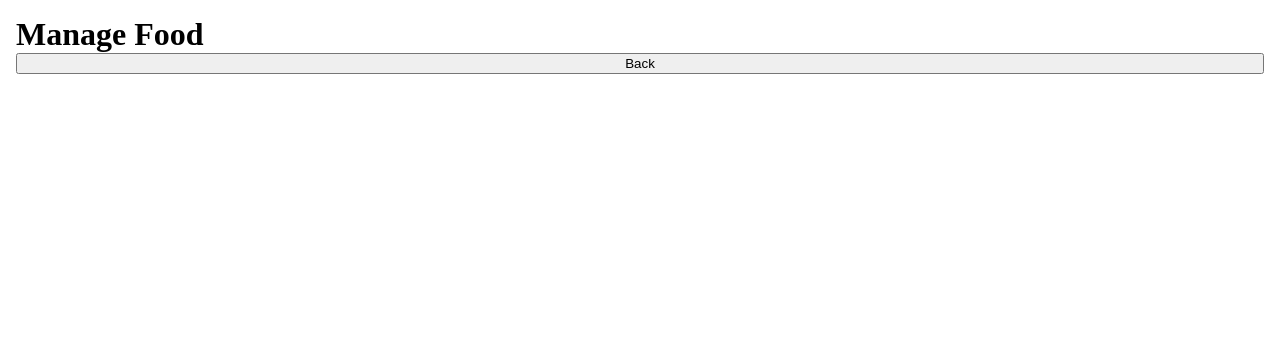
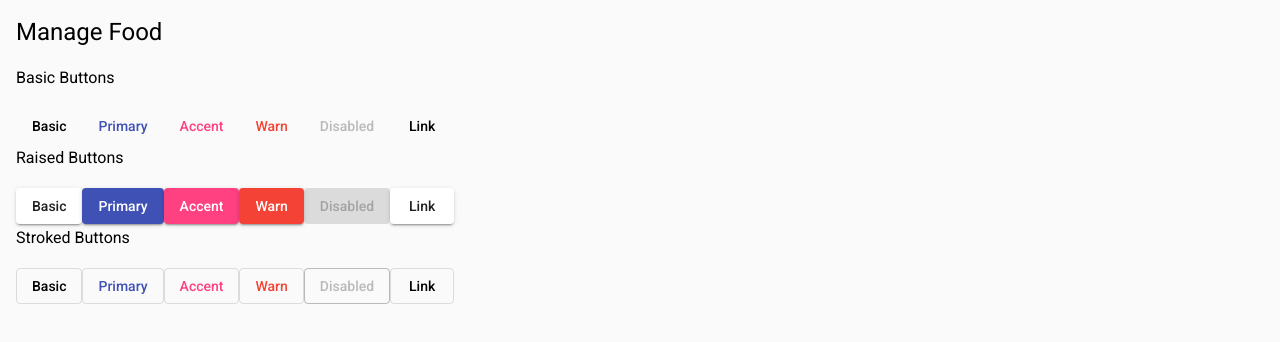
Before and after one commit to michael-dean-haynie/macro-plan-ui, an Angular app: page / in a window 1280 px wide. Shown: the top 342 px of the page. Built offline with nearby package versions, Linux system fonts and the light colour scheme.

Commit message:
Add Material2 to project

```diff
--- a/package.json
+++ b/package.json
@@ -11,15 +11,18 @@
   },
   "private": true,
   "dependencies": {
-    "@angular/animations": "~7.2.0",
+    "@angular/animations": "^7.2.12",
+    "@angular/cdk": "^7.3.7",
     "@angular/common": "~7.2.0",
     "@angular/compiler": "~7.2.0",
     "@angular/core": "~7.2.0",
     "@angular/forms": "~7.2.0",
+    "@angular/material": "^7.3.7",
     "@angular/platform-browser": "~7.2.0",
     "@angular/platform-browser-dynamic": "~7.2.0",
     "@angular/router": "~7.2.0",
     "core-js": "^2.5.4",
+    "hammerjs": "^2.0.8",
     "rxjs": "~6.3.3",
     "tslib": "^1.9.0",
     "zone.js": "~0.8.26"
--- a/src/app/app.component.html
+++ b/src/app/app.component.html
@@ -1 +1,3 @@
-<app-manage-food></app-manage-food>
+<div class="mat-typography">
+    <app-manage-food></app-manage-food>
+</div>
--- a/src/app/components/manage-food/manage-food.component.html
+++ b/src/app/components/manage-food/manage-food.component.html
@@ -1,4 +1,32 @@
 <div class="heading">
   <h1>Manage Food</h1>
-  <button>Back</button>
+  <h3>Basic Buttons</h3>
+  <div class="example-button-row">
+    <button mat-button>Basic</button>
+    <button mat-button color="primary">Primary</button>
+    <button mat-button color="accent">Accent</button>
+    <button mat-button color="warn">Warn</button>
+    <button mat-button disabled>Disabled</button>
+    <a mat-button routerLink=".">Link</a>
+  </div>
+
+  <h3>Raised Buttons</h3>
+  <div class="example-button-row">
+    <button mat-raised-button>Basic</button>
+    <button mat-raised-button color="primary">Primary</button>
+    <button mat-raised-button color="accent">Accent</button>
+    <button mat-raised-button color="warn">Warn</button>
+    <button mat-raised-button disabled>Disabled</button>
+    <a mat-raised-button routerLink=".">Link</a>
+  </div>
+
+  <h3>Stroked Buttons</h3>
+  <div class="example-button-row">
+    <button mat-stroked-button>Basic</button>
+    <button mat-stroked-button color="primary">Primary</button>
+    <button mat-stroked-button color="accent">Accent</button>
+    <button mat-stroked-button color="warn">Warn</button>
+    <button mat-stroked-button disabled>Disabled</button>
+    <a mat-stroked-button routerLink=".">Link</a>
+  </div>
 </div>
--- a/src/index.html
+++ b/src/index.html
@@ -1,5 +1,6 @@
 <!doctype html>
 <html lang="en">
+
 <head>
   <meta charset="utf-8">
   <title>MacroPlanUi</title>
@@ -7,8 +8,15 @@
 
   <meta name="viewport" content="width=device-width, initial-scale=1">
   <link rel="icon" type="image/x-icon" href="favicon.ico">
+
+  <!-- Material2 -->
+  <link href="https://fonts.googleapis.com/icon?family=Material+Icons" rel="stylesheet">
+  <link href="https://fonts.googleapis.com/css?family=Roboto:300,400,500" rel="stylesheet">
+
 </head>
+
 <body>
   <app-root></app-root>
 </body>
+
 </html>
--- a/src/main.ts
+++ b/src/main.ts
@@ -3,6 +3,9 @@ import { platformBrowserDynamic } from '@angular/platform-browser-dynamic';
 
 import { AppModule } from './app/app.module';
 import { environment } from './environments/environment';
+
+// Material2
+import 'hammerjs';
 
 if (environment.production) {
   enableProdMode();
--- a/src/style-variables.scss
+++ b/src/style-variables.scss
@@ -1,3 +1,5 @@
+$background-color: #fafafa;
+
 // Padding for elements that come against the body edges
 $top-padding: 1rem;
 $side-padding: 1rem;
--- a/src/styles.scss
+++ b/src/styles.scss
@@ -1,11 +1,13 @@
+@import '@angular/material/prebuilt-themes/indigo-pink.css';
+@import "./style-variables.scss";
+
 body {
   margin: 0;
-
+  background-color: $background-color;
   // for debugging only
   // border: 1px solid red;
 }
 
 h1,h2,h3,h4,h5,h6 {
-  margin: 0;
   display: inline;
 }
```
Also changed, not shown: src/app/app.module.ts (+9 -2 lines), 1 other file (tests, documents, lock files or other folders).
